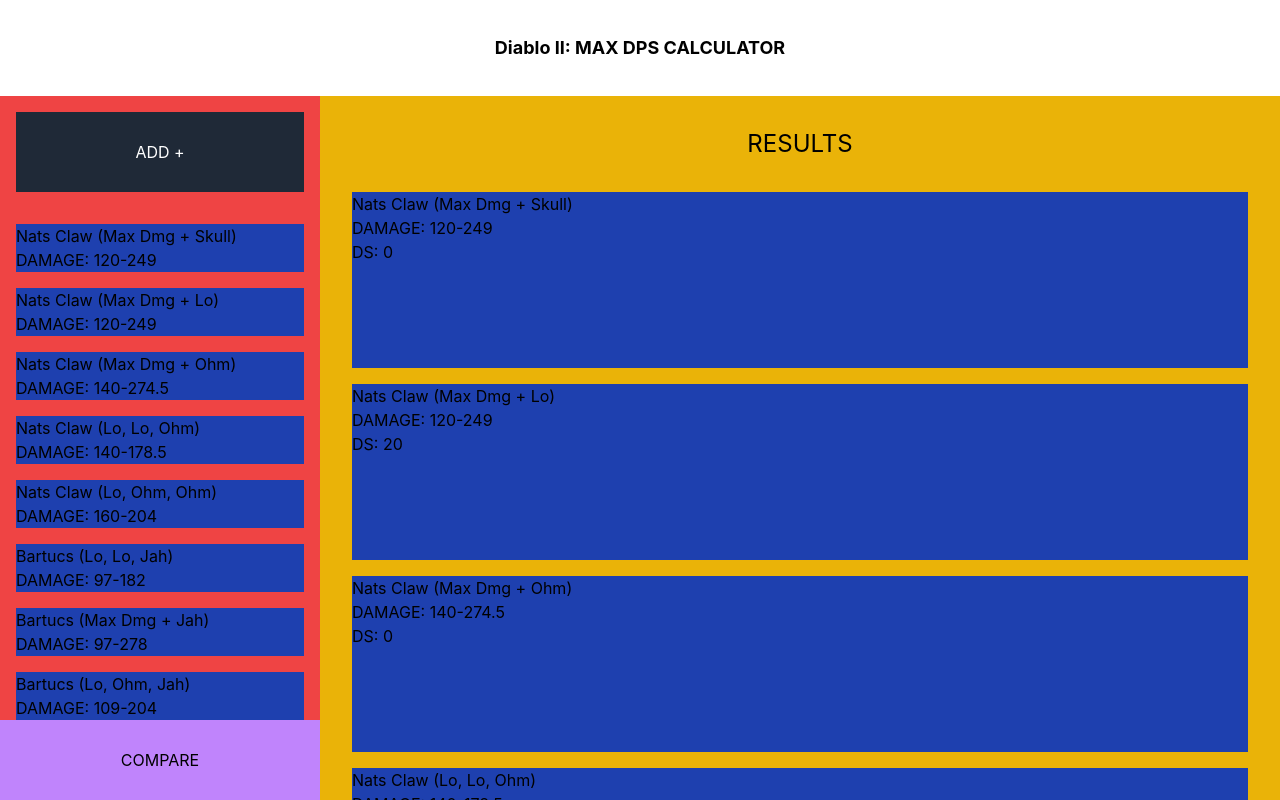
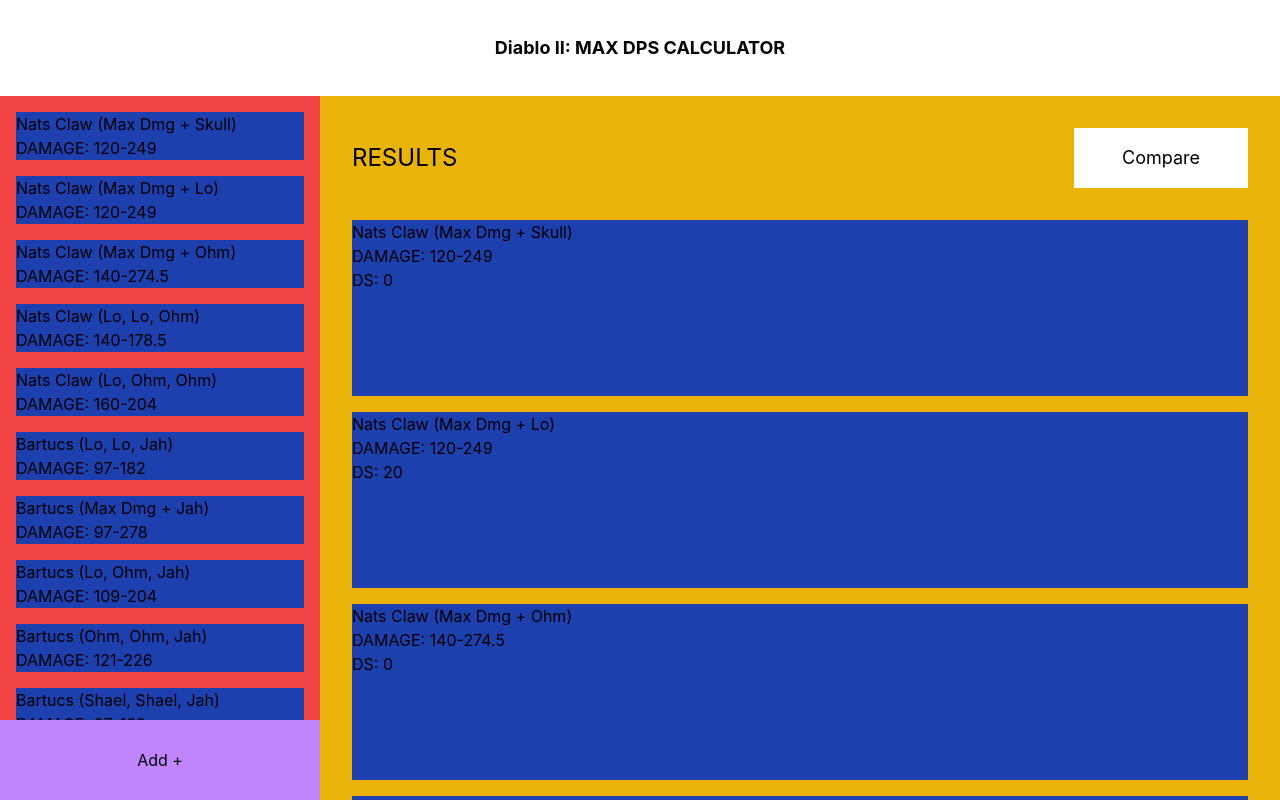
Before and after one commit to Druage/D2_Weapon_Comparison, a Next.js app: page / in a window 1280 px wide. Built offline with nearby package versions, Linux system fonts and the light colour scheme.

Commit message:
Move compare and add buttons

```diff
--- a/src/components/ComparisonList.tsx
+++ b/src/components/ComparisonList.tsx
@@ -5,7 +5,11 @@
 export default function ComparisonList() {
 
     return <div className={"absolute top-0 bottom-0 right-0 left-80 bg-yellow-500 p-8 overflow-scroll"}>
-        <h1 className={"text-center mb-8 text-2xl"}>RESULTS</h1>
+
+        <div className={"flex flex-row justify-between items-center mb-8"}>
+            <h1 className={"text-2xl"}>RESULTS</h1>
+            <button className={"h-full bg-white py-4 px-12 text-lg"}>Compare</button>
+        </div>
 
         <div className={"flex flex-col gap-4"}>
             {FAKE_WEAPONS_TO_TEST.map((it, index) => <WeaponItem key={index}
--- a/src/components/WeaponList.tsx
+++ b/src/components/WeaponList.tsx
@@ -4,18 +4,13 @@
 
 export default function WeaponList() {
 
-    const AddWeaponButton = () => <Trigger
-        className={"bg-gray-800 h-20 text-white flex justify-center items-center mb-8 w-full"}>
-        ADD +
-    </Trigger>
-
-    const CompareButton = () => <div
-        className={"absolute bottom-0 left-0 right-0 bg-purple-400 h-20 flex justify-center items-center"}>COMPARE</div>
+    const CompareButton = () => <Trigger
+        className={"absolute bottom-0 left-0 right-0 bg-purple-400 h-20 flex justify-center items-center"}>Add
+        +</Trigger>
 
     return <div className={"absolute left-0 top-0 bottom-0 bg-red-500 w-80"}>
 
         <div className={"_scroll-area absolute overflow-scroll left-0 top-0 bottom-0 w-full p-4"}>
-            <AddWeaponButton/>
 
             <div className={"flex flex-col gap-4"}>
                 {FAKE_WEAPONS_TO_TEST.map((it, index) => <WeaponItem key={index}
```
